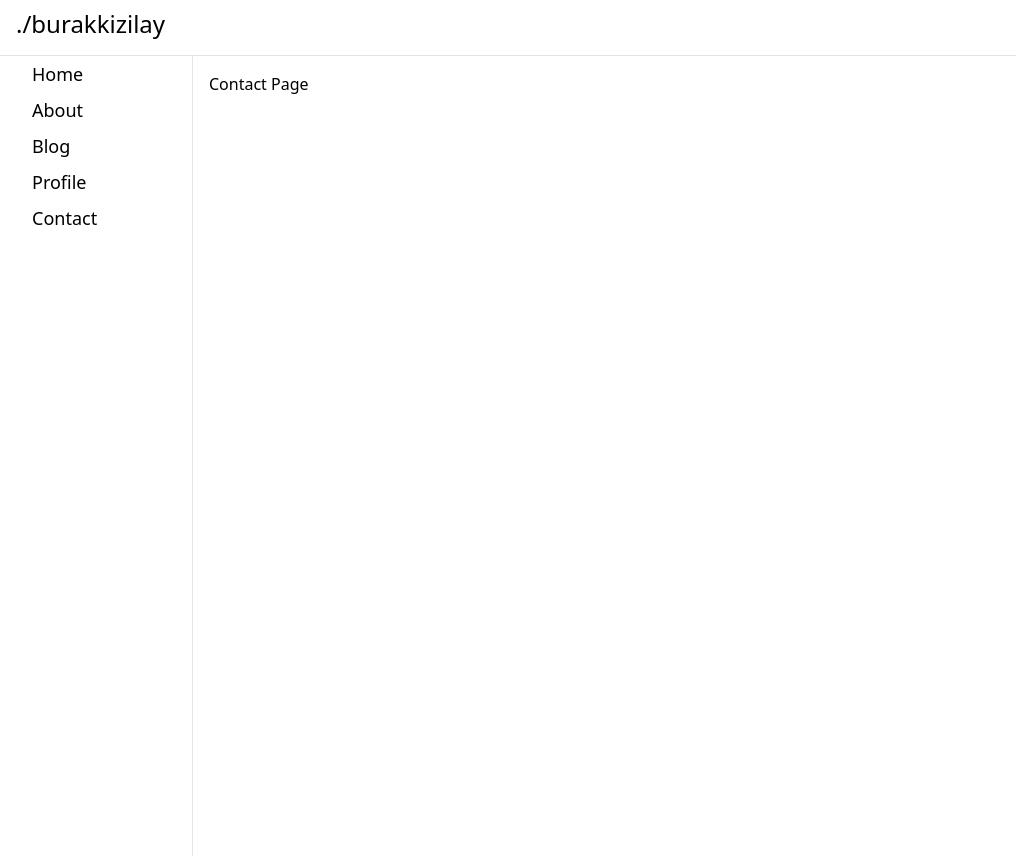
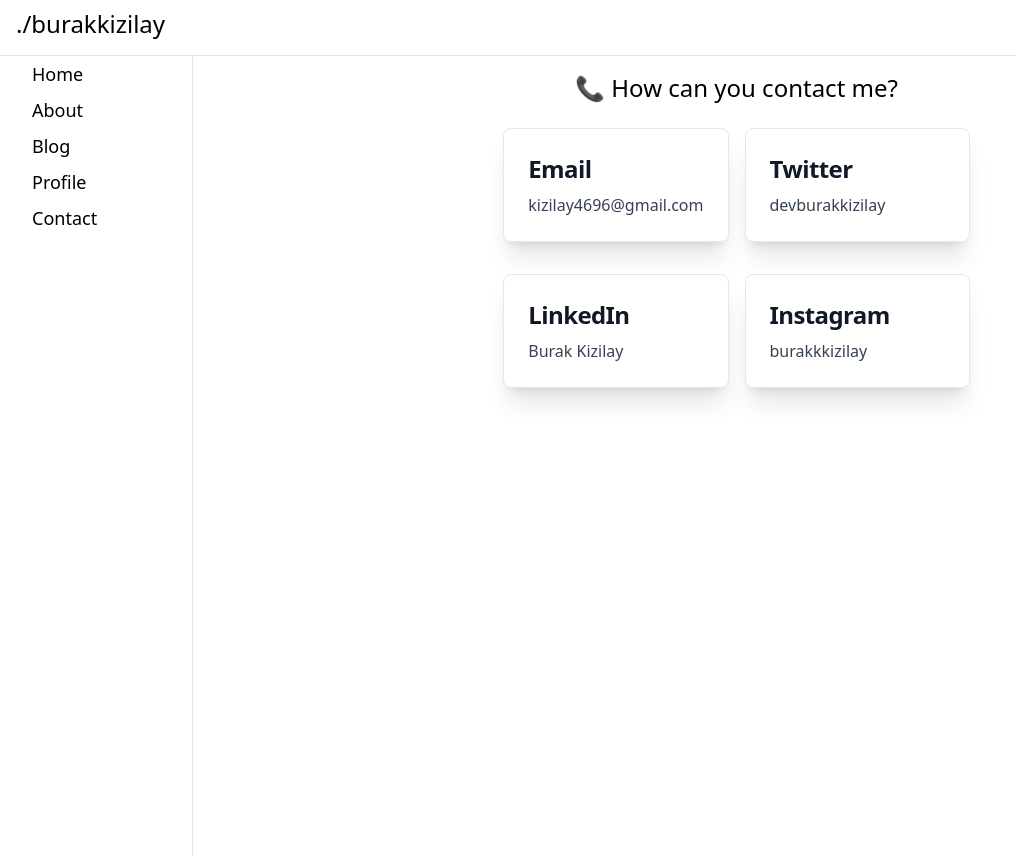
Before and after one commit to burakkizilay46/bkizilay-website, a Next.js app: page /contact in a window 1280 px wide. Shown: the whole page, without its empty margins (0-1016 px from the left). Built offline with nearby package versions, Linux system fonts and the light colour scheme.

Commit message:
contact page is almost done

```diff
--- a/src/layout/index.jsx
+++ b/src/layout/index.jsx
@@ -8,7 +8,7 @@ export default function Layout({ children }) {
       <Header />
       <div className="flex flex-row">
         <SidebarMenu />
-        <div className="mx-4 my-4">{children}</div>
+        <div className="mx-4 my-4 w-full">{children}</div>
       </div>
     </>
   );
--- /dev/null
+++ b/src/pages/contact/components/index.jsx
@@ -0,0 +1,20 @@
+import React from "react";
+
+function ContactCard({ title, text, url }) {
+  return (
+    <div className="pb-4 cursor-pointer">
+      <a
+        href={url}
+        target="_blank"
+        class="block max-w-xs p-6 bg-white border border-gray-200 rounded-lg shadow-xl hover:bg-gray-100 dark:bg-gray-800 dark:border-gray-700 dark:hover:bg-gray-700"
+      >
+        <h5 class="mb-2 text-2xl font-bold tracking-tight text-gray-900 dark:text-white">
+          {title}
+        </h5>
+        <p class="font-normal text-gray-700 dark:text-gray-400">{text}</p>
+      </a>
+    </div>
+  );
+}
+
+export default ContactCard;
--- a/src/pages/contact/index.jsx
+++ b/src/pages/contact/index.jsx
@@ -1,7 +1,34 @@
 import React from "react";
 import Layout from "@/layout";
+import ContactCard from "./components";
 
 export default function Contact() {
-  return <div>Contact Page</div>;
+  return (
+    <div>
+      <h1 className="grid place-items-center text-2xl">
+        📞 How can you contact me?
+      </h1>
+      <div className="grid  justify-center place-items-center">
+        <div className="px-6 pt-6  grid grid-cols-2 grid-rows-2 grid-flow-col gap-4">
+          <ContactCard title={"Email"} text={"kizilay4696@gmail.com"} />
+          <ContactCard
+            title={"LinkedIn"}
+            text={"Burak Kizilay"}
+            url={"https://www.linkedin.com/in/burak-kizilay/"}
+          />
+          <ContactCard
+            title={"Twitter"}
+            text={"devburakkizilay"}
+            url={"https://twitter.com/devburakkizilay"}
+          />
+          <ContactCard
+            title={"Instagram"}
+            text={"burakkkizilay"}
+            url={"https://www.instagram.com/burakkkizilay/"}
+          />
+        </div>
+      </div>
+    </div>
+  );
 }
 Contact.Layout = Layout;
```
